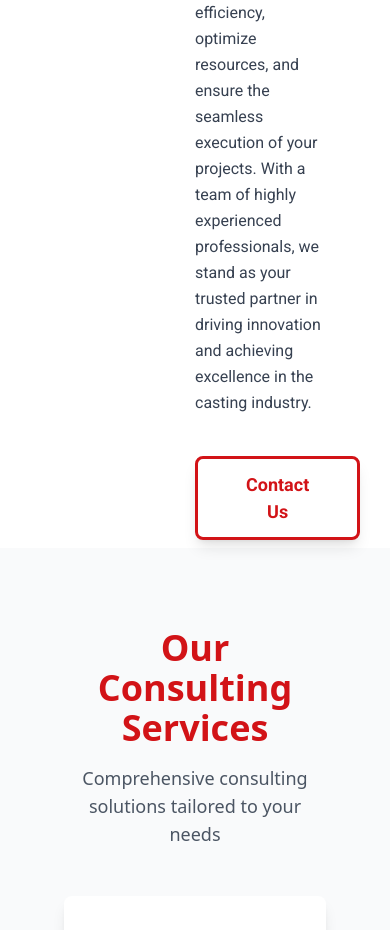
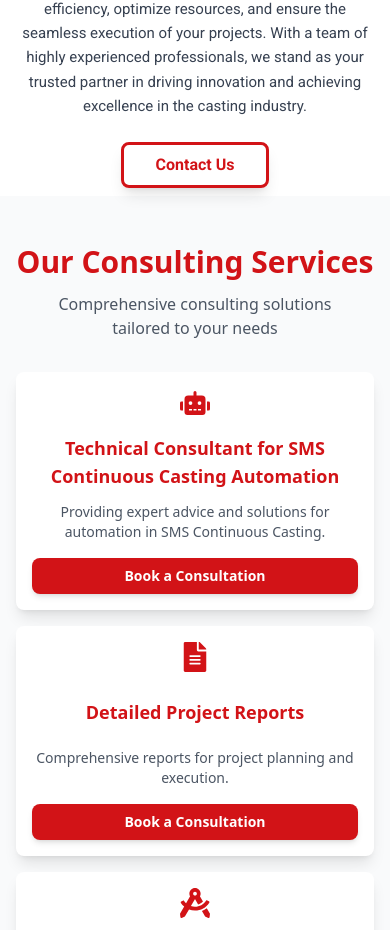
Before and after one commit to sahelzaff/tmc-react-project, a React (Vite) app: page /consultant in a window 390 px wide. Shown: the part 1038-1968 px from the top of the page. Built offline with nearby package versions, Linux system fonts and the light colour scheme.

Commit message:
reposnsive consultant page

```diff
--- a/src/Components/Consultant/Consultant_Hero.jsx
+++ b/src/Components/Consultant/Consultant_Hero.jsx
@@ -8,6 +8,8 @@ const Consultant_Hero = () => {
         className="absolute inset-0 bg-cover bg-center h-full w-full"
         style={{ backgroundImage: `url(${assets.poster_explore})` }}
       />
+      {/* Dark Overlay for Mobile */}
+      <div className="absolute inset-0 bg-black bg-opacity-50 md:bg-opacity-0 h-full w-full"></div>
       <div className="relative flex flex-col items-start justify-center h-full w-full">
         <h1 className="text-4xl font-bold text-white font-roboto w-96 text-center">
           Expert Consulting Services
--- a/src/Components/Consultant/Consultant_Intro.jsx
+++ b/src/Components/Consultant/Consultant_Intro.jsx
@@ -14,15 +14,15 @@ const Consultant_Intro = () => {
 
     return (
         <div className='w-full h-auto pt-10 pb-2'>
-            <div className='px-16'>
+            <div className='px-4 md:px-8 lg:px-16'>
                 <Breadcrumb items={breadcrumbItems} />
 
-                <div className='flex flex-row items-start justify-center gap-10'>
+                <div className='flex flex-col md:flex-row items-center md:items-start justify-center gap-6 md:gap-10'>
                     <motion.div
                         initial={{ opacity: 0, x: -50 }}
                         animate={{ opacity: 1, x: 0 }}
                         transition={{ duration: 0.7, delay: 0.4 }}
-                        className='flex items-center justify-center w-1/2'
+                        className='flex items-center justify-center w-full md:w-1/2'
                     >
                         <img src={assets.Technical} className='h-full w-full rounded-lg' alt="Consulting Services" />
                     </motion.div>
@@ -30,18 +30,19 @@ const Consultant_Intro = () => {
                         initial={{ opacity: 0, x: 50 }}
                         animate={{ opacity: 1, x: 0 }}
                         transition={{ duration: 0.7, delay: 0.6 }}
-                        className='w-1/2'
+                        className='w-full md:w-1/2 mt-6 md:mt-0'
                     >
-                        <h1 className='font-roboto font-extrabold text-tmc-red text-4xl'>
+                        <h1 className='font-roboto font-extrabold text-tmc-red text-3xl md:text-4xl text-center md:text-left'>
                             Technical Consulting Excellence
                         </h1>
-                        <p className='font-roboto text-[16px] py-6 text-gray-700 leading-relaxed'>
+                        <p className='font-roboto text-[15px] md:text-[16px] py-4 md:py-6 text-gray-700 leading-relaxed text-center md:text-left'>
                             At Technomelt Solutions, we take pride in delivering specialized consultancy services
                             designed to revolutionize casting operations. Our mission is to provide tailored solutions
                             that enhance operational efficiency, optimize resources, and ensure the seamless execution
                             of your projects. With a team of highly experienced professionals, we stand as your trusted
                             partner in driving innovation and achieving excellence in the casting industry.
                         </p>
+                        <div className="flex justify-center md:justify-start">
                             <motion.button
                                 whileHover={{
                                     scale: 1.05,
@@ -50,11 +51,12 @@ const Consultant_Intro = () => {
                                 }}
                                 whileTap={{ scale: 0.95 }}
                                 transition={{ type: "spring", stiffness: 400, damping: 17 }}
-                            className="mt-4 text-[18px] font-roboto font-bold bg-transparent border-[3px] border-tmc-red text-tmc-red px-12 py-3 rounded-lg shadow-lg hover:shadow-xl"
+                                className="mt-2 md:mt-4 text-[16px] md:text-[18px] font-roboto font-bold bg-transparent border-[3px] border-tmc-red text-tmc-red px-8 md:px-12 py-2 md:py-3 rounded-lg shadow-lg hover:shadow-xl"
                                 onClick={() => setIsModalOpen(true)}
                             >
                                 Contact Us
                             </motion.button>
+                        </div>
                     </motion.div>
                 </div>
             </div>
--- a/src/Components/Consultant/Consultant_Services.jsx
+++ b/src/Components/Consultant/Consultant_Services.jsx
@@ -7,53 +7,53 @@ const services = [
     {
         title: "Technical Consultant for SMS Continuous Casting Automation",
         description: "Providing expert advice and solutions for automation in SMS Continuous Casting.",
-        icon: <FaRobot className="text-4xl text-tmc-red" />,
+        icon: <FaRobot className="text-3xl md:text-4xl text-tmc-red" />,
     },
     {
         title: "Detailed Project Reports",
         description: "Comprehensive reports for project planning and execution.",
-        icon: <FaFileAlt className="text-4xl text-tmc-red" />,
+        icon: <FaFileAlt className="text-3xl md:text-4xl text-tmc-red" />,
     },
     {
         title: "Basic and Detailed Engineering",
         description: "Engineering services for efficient and effective project implementation.",
-        icon: <FaDraftingCompass className="text-4xl text-tmc-red" />,
+        icon: <FaDraftingCompass className="text-3xl md:text-4xl text-tmc-red" />,
     },
     {
         title: "Construction & Project Management",
         description: "Professional management for successful project completion.",
-        icon: <FaHardHat className="text-4xl text-tmc-red" />,
+        icon: <FaHardHat className="text-3xl md:text-4xl text-tmc-red" />,
     },
     {
         title: "Inspection & Expediting",
         description: "Thorough inspection and expediting services to ensure quality and timeliness.",
-        icon: <FaSearchPlus className="text-4xl text-tmc-red" />,
+        icon: <FaSearchPlus className="text-3xl md:text-4xl text-tmc-red" />,
     },
     {
         title: "Induction Furnace",
         description: "Services related to the installation and maintenance of induction furnaces.",
-        icon: <FaIndustry className="text-4xl text-tmc-red" />,
+        icon: <FaIndustry className="text-3xl md:text-4xl text-tmc-red" />,
     },
 ];
 
 const ServiceCard = ({ title, description, icon }) => {
     return (
         <motion.div
-            className="bg-white p-8 rounded-lg shadow-lg flex flex-col h-full"
+            className="bg-white p-4 md:p-8 rounded-lg shadow-lg flex flex-col h-full"
             whileHover={{ scale: 1.02 }}
             transition={{ type: "spring", stiffness: 300 }}
         >
             {/* Icon Section */}
-            <div className="flex items-center justify-center mb-6">
+            <div className="flex items-center justify-center mb-4 md:mb-6">
                 {icon}
             </div>
 
             {/* Content Section */}
             <div className="flex-grow flex flex-col">
-                <h3 className="text-xl font-bold text-tmc-red mb-4 text-center min-h-[56px] flex items-center justify-center">
+                <h3 className="text-lg md:text-xl font-bold text-tmc-red mb-3 md:mb-4 text-center min-h-[48px] md:min-h-[56px] flex items-center justify-center">
                     {title}
                 </h3>
-                <p className="text-gray-600 text-center mb-6 flex-grow">
+                <p className="text-gray-600 text-sm md:text-base text-center mb-4 md:mb-6 flex-grow">
                     {description}
                 </p>
 
@@ -63,7 +63,7 @@ const ServiceCard = ({ title, description, icon }) => {
                         <motion.button
                             whileHover={{ scale: 1.05 }}
                             whileTap={{ scale: 0.95 }}
-                            className="w-full bg-tmc-red text-white px-6 py-3 rounded-lg font-bold hover:bg-red-700 transition-colors shadow-md"
+                            className="w-full bg-tmc-red text-white px-4 md:px-6 py-2 md:py-3 rounded-lg font-bold hover:bg-red-700 transition-colors shadow-md text-sm md:text-base"
                         >
                             Book a Consultation
                         </motion.button>
@@ -76,14 +76,14 @@ const ServiceCard = ({ title, description, icon }) => {
 
 const Consultant_Services = () => {
     return (
-        <div className="py-20 px-16 bg-gray-50">
-            <div className="mb-12 text-center">
-                <h2 className="text-4xl font-bold text-tmc-red mb-4">Our Consulting Services</h2>
-                <p className="text-gray-600 text-lg max-w-2xl mx-auto">
+        <div className="py-12 md:py-20 px-4 md:px-8 lg:px-16 bg-gray-50">
+            <div className="mb-8 md:mb-12 text-center">
+                <h2 className="text-3xl md:text-4xl font-bold text-tmc-red mb-3 md:mb-4">Our Consulting Services</h2>
+                <p className="text-gray-600 text-base md:text-lg max-w-2xl mx-auto px-4 md:px-0">
                     Comprehensive consulting solutions tailored to your needs
                 </p>
             </div>
-            <div className="grid grid-cols-1 md:grid-cols-2 lg:grid-cols-3 gap-8">
+            <div className="grid grid-cols-1 md:grid-cols-2 lg:grid-cols-3 gap-4 md:gap-8">
                 {services.map((service, index) => (
                     <ServiceCard key={index} {...service} />
                 ))}
```
Lines whose indentation alone changed are shown as unchanged.
